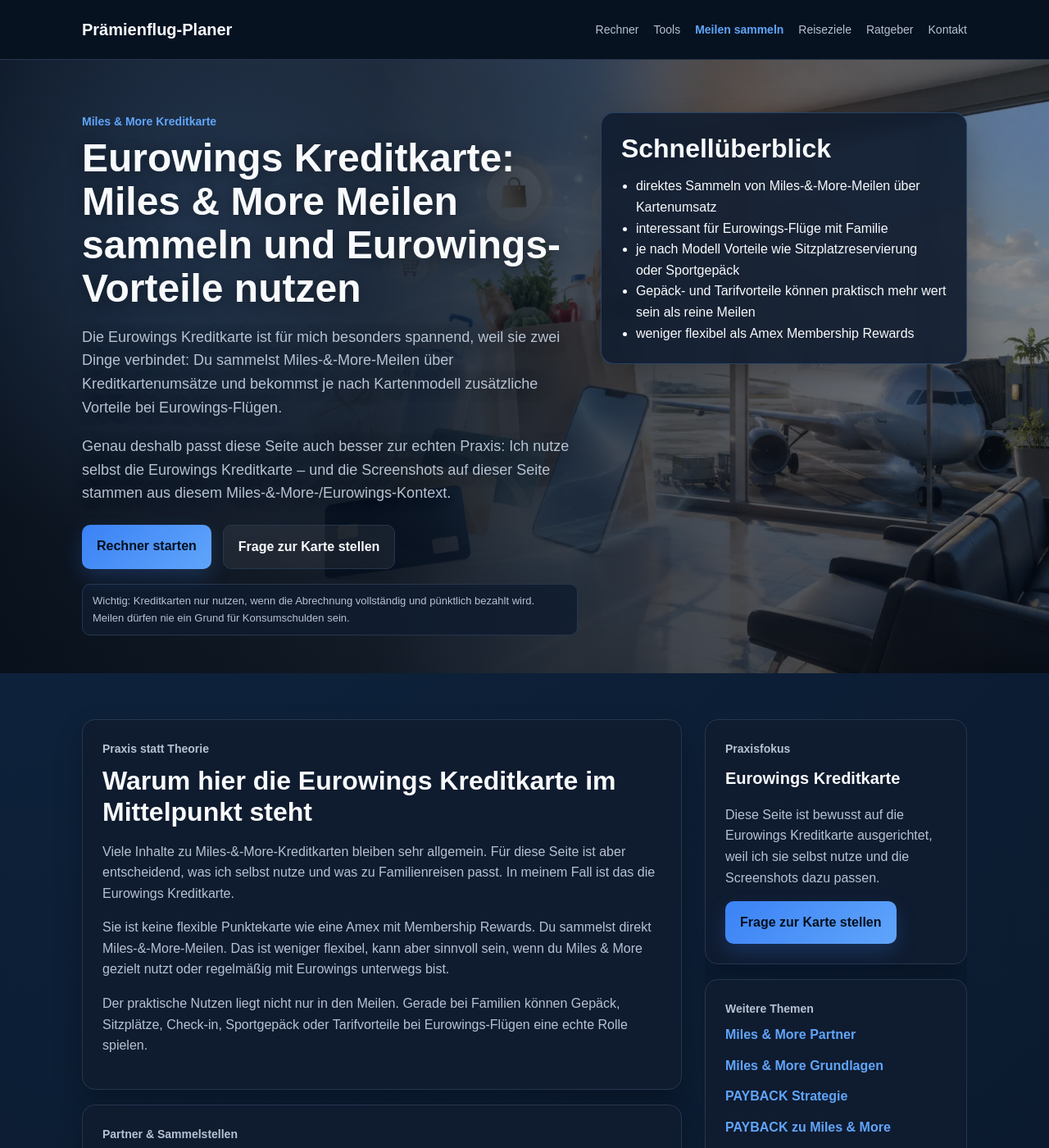
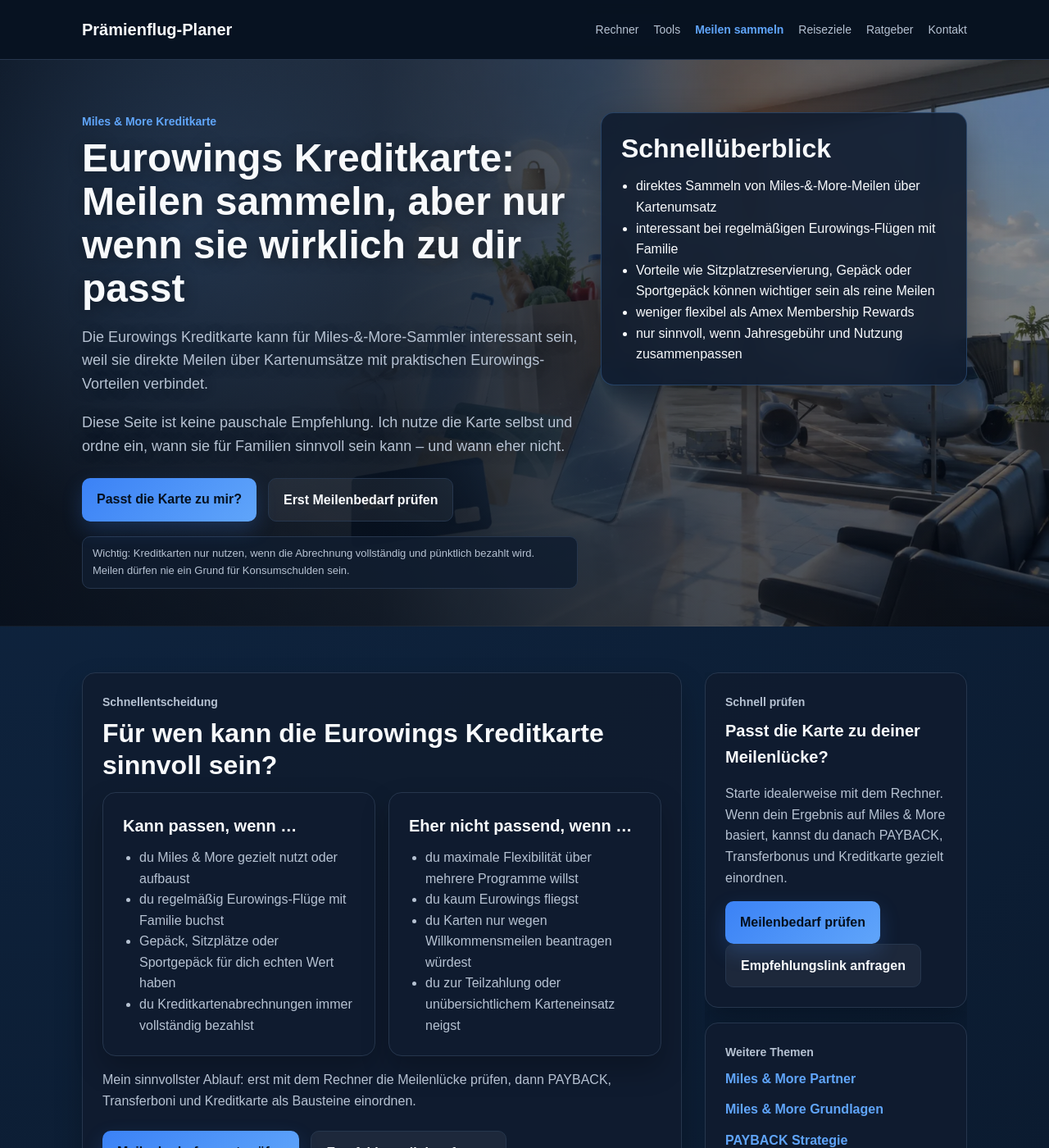
Before and after one commit to Praemienflug-Planer/miles-planer, a Jekyll site: the page built from meilen-sammeln/miles-and-more-kreditkarte/index.html, in a window 1280 px wide and 1400 px high. Shown: the whole window at 82% size. Built offline with Jekyll 4.4.1, drawn with Linux system fonts in a browser that asks for light colours; some of the changed text lies outside the part shown.

Commit message:
Improve credit card page trust and conversion flow

```diff
--- a/meilen-sammeln/miles-and-more-kreditkarte/index.html
+++ b/meilen-sammeln/miles-and-more-kreditkarte/index.html
@@ -28,12 +28,12 @@
   <div class="container hero-grid seo-hero-grid">
     <div>
       <p class="eyebrow">Miles & More Kreditkarte</p>
-      <h1>Eurowings Kreditkarte: Miles &amp; More Meilen sammeln und Eurowings-Vorteile nutzen</h1>
-      <p class="hero-text">Die Eurowings Kreditkarte ist für mich besonders spannend, weil sie zwei Dinge verbindet: Du sammelst Miles-&amp;-More-Meilen über Kreditkartenumsätze und bekommst je nach Kartenmodell zusätzliche Vorteile bei Eurowings-Flügen.</p>
-      <p class="hero-text">Genau deshalb passt diese Seite auch besser zur echten Praxis: Ich nutze selbst die Eurowings Kreditkarte – und die Screenshots auf dieser Seite stammen aus diesem Miles-&amp;-More-/Eurowings-Kontext.</p>
+      <h1>Eurowings Kreditkarte: Meilen sammeln, aber nur wenn sie wirklich zu dir passt</h1>
+      <p class="hero-text">Die Eurowings Kreditkarte kann für Miles-&amp;-More-Sammler interessant sein, weil sie direkte Meilen über Kartenumsätze mit praktischen Eurowings-Vorteilen verbindet.</p>
+      <p class="hero-text">Diese Seite ist keine pauschale Empfehlung. Ich nutze die Karte selbst und ordne ein, wann sie für Familien sinnvoll sein kann – und wann eher nicht.</p>
       <div class="hero-actions">
-        <a class="btn btn-primary" href="/miles-planer/rechner/">Rechner starten</a>
-        <a class="btn btn-secondary" href="/miles-planer/kontakt.html">Frage zur Karte stellen</a>
+        <a class="btn btn-primary" href="#entscheidung">Passt die Karte zu mir?</a>
+        <a class="btn btn-secondary" href="/miles-planer/rechner/">Erst Meilenbedarf prüfen</a>
       </div>
       <div class="trust-note">Wichtig: Kreditkarten nur nutzen, wenn die Abrechnung vollständig und pünktlich bezahlt wird. Meilen dürfen nie ein Grund für Konsumschulden sein.</div>
     </div>
@@ -41,18 +41,49 @@
       <h2>Schnellüberblick</h2>
       <ul>
         <li>direktes Sammeln von Miles-&amp;-More-Meilen über Kartenumsatz</li>
-        <li>interessant für Eurowings-Flüge mit Familie</li>
-        <li>je nach Modell Vorteile wie Sitzplatzreservierung oder Sportgepäck</li>
-        <li>Gepäck- und Tarifvorteile können praktisch mehr wert sein als reine Meilen</li>
+        <li>interessant bei regelmäßigen Eurowings-Flügen mit Familie</li>
+        <li>Vorteile wie Sitzplatzreservierung, Gepäck oder Sportgepäck können wichtiger sein als reine Meilen</li>
         <li>weniger flexibel als Amex Membership Rewards</li>
+        <li>nur sinnvoll, wenn Jahresgebühr und Nutzung zusammenpassen</li>
       </ul>
     </div>
   </div>
 </section>
 
-<section class="section">
+<section class="section" id="entscheidung">
   <div class="container seo-layout">
     <article class="seo-content">
+      <div class="article-card seo-card card-primary">
+        <p class="eyebrow">Schnellentscheidung</p>
+        <h2>Für wen kann die Eurowings Kreditkarte sinnvoll sein?</h2>
+        <div class="audience-grid">
+          <div class="article-card">
+            <h3>Kann passen, wenn …</h3>
+            <ul>
+              <li>du Miles &amp; More gezielt nutzt oder aufbaust</li>
+              <li>du regelmäßig Eurowings-Flüge mit Familie buchst</li>
+              <li>Gepäck, Sitzplätze oder Sportgepäck für dich echten Wert haben</li>
+              <li>du Kreditkartenabrechnungen immer vollständig bezahlst</li>
+            </ul>
+          </div>
+          <div class="article-card">
+            <h3>Eher nicht passend, wenn …</h3>
+            <ul>
+              <li>du maximale Flexibilität über mehrere Programme willst</li>
+              <li>du kaum Eurowings fliegst</li>
+              <li>du Karten nur wegen Willkommensmeilen beantragen würdest</li>
+              <li>du zur Teilzahlung oder unübersichtlichem Karteneinsatz neigst</li>
+            </ul>
+          </div>
+        </div>
+        <p>Mein sinnvollster Ablauf: erst mit dem Rechner die Meilenlücke prüfen, dann PAYBACK, Transferboni und Kreditkarte als Bausteine einordnen.</p>
+        <div class="hero-actions">
+          <a class="btn btn-primary" href="/miles-planer/rechner/">Meilenbedarf zuerst prüfen</a>
+          <a class="btn btn-secondary" href="/miles-planer/kontakt.html">Empfehlungslink anfragen</a>
+        </div>
+        <p class="trust-note">Wenn du über einen Empfehlungslink bestellst, kann ich davon profitieren. Für dich entstehen dadurch keine zusätzlichen Kosten. Bitte prüfe die aktuellen Konditionen immer selbst.</p>
+      </div>
+
       <div class="article-card seo-card">
         <p class="eyebrow">Praxis statt Theorie</p>
         <h2>Warum hier die Eurowings Kreditkarte im Mittelpunkt steht</h2>
@@ -118,12 +149,16 @@
         <p><a class="text-link" href="/miles-planer/amex-oder-payback/">Zum Vergleich: Amex oder PAYBACK?</a></p>
       </div>
 
-      <div class="article-card seo-card">
+      <div class="article-card seo-card card-primary">
         <p class="eyebrow">Affiliate-Hinweis</p>
-        <h2>Fragen zur Eurowings Kreditkarte?</h2>
-        <p>Wenn du dich für die Eurowings Kreditkarte oder eine andere passende Meilenkarte interessierst, kann ich dir meinen Empfehlungslink gerne über das <a href="/miles-planer/kontakt.html">Kontaktformular</a> zur Verfügung stellen.</p>
+        <h2>Empfehlungslink zur Eurowings Kreditkarte</h2>
+        <p>Wenn du dich nach deiner eigenen Prüfung für die Eurowings Kreditkarte oder eine andere passende Meilenkarte interessierst, kann ich dir meinen Empfehlungslink über das Kontaktformular zur Verfügung stellen.</p>
         <p>Wenn du über diesen Link bestellst, kann ich davon profitieren. Für dich entstehen dadurch keine zusätzlichen Kosten.</p>
         <p>Ich gebe keine Finanz-, Steuer- oder Rechtsberatung und keine individuelle Produktempfehlung. Bitte prüfe immer selbst, ob Kosten, Bedingungen, Versicherungen und Kartenleistungen zu deiner Situation passen.</p>
+        <div class="hero-actions">
+          <a class="btn btn-primary" href="/miles-planer/kontakt.html">Empfehlungslink anfragen</a>
+          <a class="btn btn-secondary" href="/miles-planer/rechner/">Zurück zum Rechner</a>
+        </div>
       </div>
 
       <div class="article-card seo-card">
@@ -135,10 +170,11 @@
 
     <aside class="seo-sidebar">
       <div class="article-card seo-card sticky-card">
-        <p class="eyebrow">Praxisfokus</p>
-        <h3>Eurowings Kreditkarte</h3>
-        <p>Diese Seite ist bewusst auf die Eurowings Kreditkarte ausgerichtet, weil ich sie selbst nutze und die Screenshots dazu passen.</p>
-        <a class="btn btn-primary" href="/miles-planer/kontakt.html">Frage zur Karte stellen</a>
+        <p class="eyebrow">Schnell prüfen</p>
+        <h3>Passt die Karte zu deiner Meilenlücke?</h3>
+        <p>Starte idealerweise mit dem Rechner. Wenn dein Ergebnis auf Miles & More basiert, kannst du danach PAYBACK, Transferbonus und Kreditkarte gezielt einordnen.</p>
+        <a class="btn btn-primary" href="/miles-planer/rechner/">Meilenbedarf prüfen</a>
+        <a class="btn btn-secondary" href="/miles-planer/kontakt.html">Empfehlungslink anfragen</a>
       </div>
       <div class="article-card seo-card">
         <p class="eyebrow">Weitere Themen</p>
```
